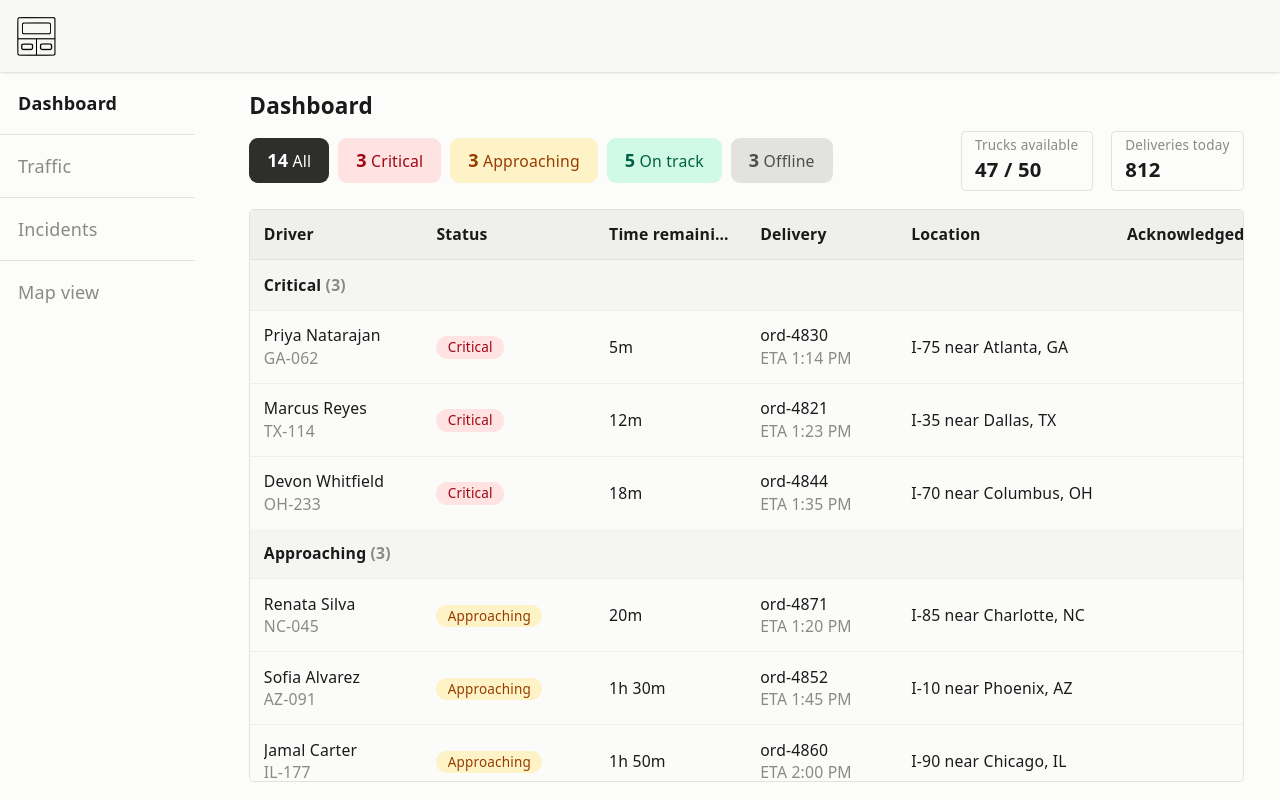
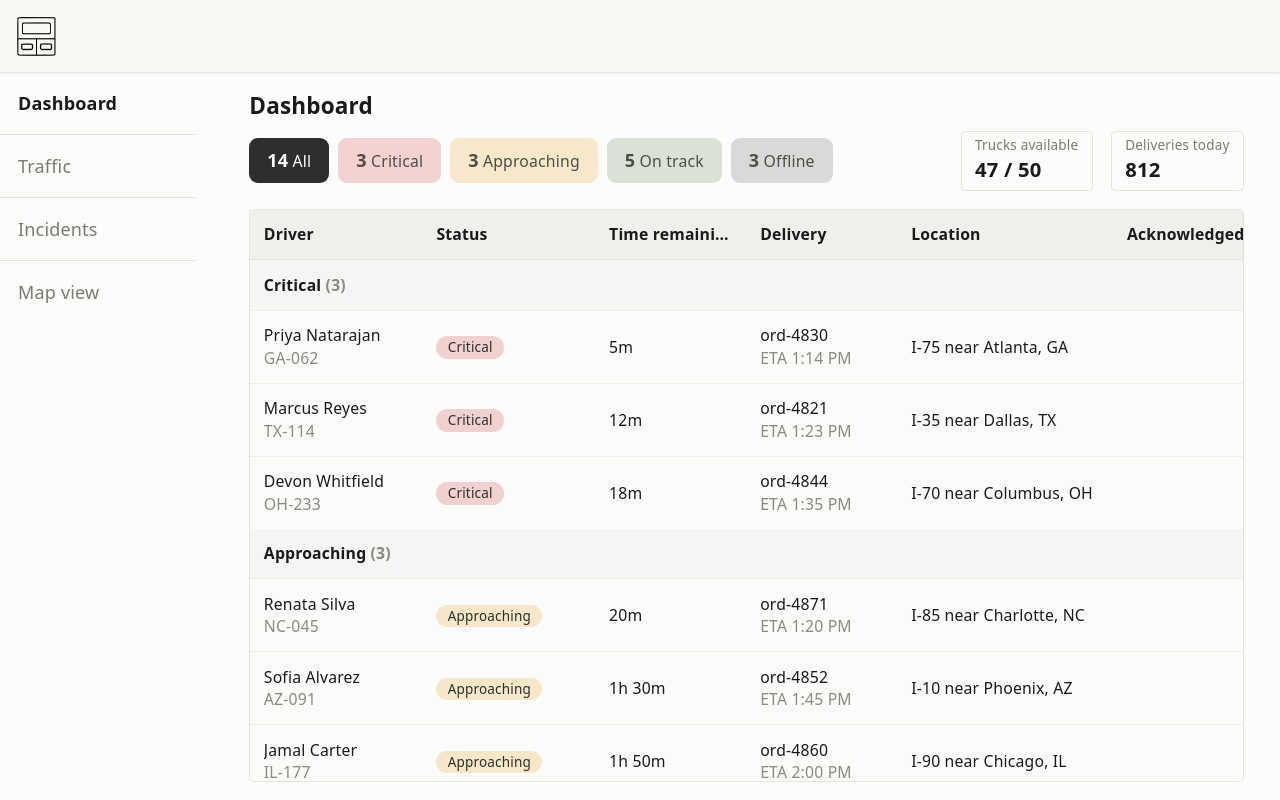
Before and after one commit to charlottemoche/fleet-toast, a React (Vite) app: page / in a window 1280 px wide. Built offline with nearby package versions, Linux system fonts and the light colour scheme.

Commit message:
fix: tailwind

```diff
--- a/src/components/dashboard/Dashboard.jsx
+++ b/src/components/dashboard/Dashboard.jsx
@@ -41,8 +41,8 @@ export function Dashboard({
                   className={[
                     'w-full rounded p-4 text-left transition-colors duration-500 hover:bg-gray-200 dark:text-gray-200 dark:hover:bg-gray-800',
                     item === SELECTED_NAV_ITEM
-                      ? 'font-bold'
-                      : 'text-gray-500 dark:text-gray-400',
+                      ? 'font-semibold'
+                      : 'text-gray-600/90 dark:text-gray-400',
                   ].join(' ')}
                 >
                   {item}
@@ -64,13 +64,17 @@ export function Dashboard({
             <div className="flex flex-col gap-2 sm:flex-row sm:items-center sm:justify-between">
               <div className="flex shrink-0 gap-4 text-sm">
                 <div className="rounded border border-gray-200 px-3 py-1 dark:border-gray-800">
-                  <div className="text-xs text-gray-500">Trucks available</div>
+                  <div className="text-xs text-gray-600/90">
+                    Trucks available
+                  </div>
                   <div className="text-lg font-semibold">
                     {TRUCKS_AVAILABLE}
                   </div>
                 </div>
                 <div className="rounded border border-gray-200 px-3 py-1 dark:border-gray-800">
-                  <div className="text-xs text-gray-500">Deliveries today</div>
+                  <div className="text-xs text-gray-600/90">
+                    Deliveries today
+                  </div>
                   <div className="text-lg font-semibold">
                     {DELIVERIES_TODAY}
                   </div>
--- a/src/components/dashboard/DriverRow.jsx
+++ b/src/components/dashboard/DriverRow.jsx
@@ -11,7 +11,7 @@ export function DriverRow({ driver, now, onSelectDriver, isAcknowledged }) {
   return (
     <tr
       onClick={() => onSelectDriver(driver.id)}
-      className={`${tier.rowClassName} cursor-pointer transition-colors duration-300 hover:bg-gray-100 dark:hover:bg-gray-800/60`}
+      className={`cursor-pointer bg-gray-50/60 transition-colors duration-300 hover:bg-gray-100 dark:bg-gray-800/50 dark:hover:bg-gray-800/60 ${tierId === 'offline' ? 'text-gray-400' : ''}`}
     >
       <td className="overflow-hidden p-3">
         <button
--- a/src/components/dashboard/StatusFilters.jsx
+++ b/src/components/dashboard/StatusFilters.jsx
@@ -1,6 +1,5 @@
 import {
-  getSectionActiveClassName,
-  getSectionBadgeClassName,
+  getSectionColor,
   getSectionLabel,
   sectionOrder,
 } from '../../data/statusConfig.js'
@@ -10,8 +9,6 @@ const ALL_ACTIVE_CLASS =
 const ALL_INACTIVE_CLASS =
   'bg-gray-100 text-gray-700 dark:bg-gray-800 dark:text-gray-300'
 
-// sectionOrder is urgency-sorted, so the first section is the one that
-// deserves an assertive screen-reader announcement when its count changes.
 const mostUrgentSection = sectionOrder[0]
 
 function countAllDrivers(driversBySection) {
@@ -49,9 +46,7 @@ export function StatusFilters({
       </button>
       {sectionOrder.map((section) => {
         const isActive = activeFilter === section
-        const className = isActive
-          ? getSectionActiveClassName(section)
-          : getSectionBadgeClassName(section)
+        const color = getSectionColor(section)
 
         return (
           <button
@@ -59,7 +54,12 @@ export function StatusFilters({
             type="button"
             onClick={() => toggleFilter(section)}
             aria-pressed={isActive}
-            className={`rounded-lg px-4 py-2 text-sm font-medium transition-colors ${className}`}
+            style={{ '--tier': `var(--color-${color})` }}
+            className={
+              isActive
+                ? 'rounded-lg bg-[var(--tier)] px-4 py-2 text-sm font-medium text-white transition-colors'
+                : 'rounded-lg bg-[var(--tier)]/20 px-4 py-2 text-sm font-medium text-gray-700 transition-colors duration-500 hover:bg-[var(--tier)]/40 dark:bg-[var(--tier)]/60 dark:text-gray-300'
+            }
           >
             <span
               className="text-base font-semibold"
--- a/src/components/status/StatusBadge.jsx
+++ b/src/components/status/StatusBadge.jsx
@@ -1,12 +1,8 @@
 export function StatusBadge({ tier }) {
   return (
-    // pointer-events-none: this badge is purely informational, not a
-    // control — the hover styling in tier.badgeClassName exists for the
-    // filter buttons in StatusFilters.jsx, which share this class string.
-    // Disabling pointer events here stops :hover from firing on the badge
-    // itself without touching that shared style.
     <span
-      className={`pointer-events-none inline-flex items-center rounded-full px-2.5 py-0.5 text-xs font-medium ${tier.badgeClassName}`}
+      className="pointer-events-none inline-flex items-center rounded-full bg-[var(--tier)]/20 px-2.5 py-0.5 text-xs font-medium text-gray-800 dark:bg-[var(--tier)]/60 dark:text-white"
+      style={{ '--tier': `var(--color-${tier.color})` }}
     >
       {tier.label}
     </span>
--- a/src/data/statusConfig.js
+++ b/src/data/statusConfig.js
@@ -1,6 +1,3 @@
-// Sorted ascending by maxMinutesRemaining — resolveStatusTier's array-order
-// scan relies on this order to act as the severity logic. Add a new tier by
-// inserting one object here; nothing else needs to change.
 export const statusTiers = [
   {
     id: 'critical',
@@ -8,11 +5,7 @@ export const statusTiers = [
     maxMinutesRemaining: 20,
     section: 'critical',
     alwaysExpanded: true,
-    badgeClassName:
-      'bg-red-100 text-red-800 dark:bg-red-950/60 dark:text-red-300 hover:bg-red-200 dark:hover:bg-red-950',
-    activeBadgeClassName: 'bg-red-700 text-white',
-    rowClassName:
-      'bg-gray-50/60 dark:bg-gray-800/50 transition-colors duration-300',
+    color: 'error',
   },
   {
     id: 'approaching',
@@ -20,11 +13,7 @@ export const statusTiers = [
     maxMinutesRemaining: 120,
     section: 'approaching',
     alwaysExpanded: true,
-    badgeClassName:
-      'bg-amber-100 text-amber-800 dark:bg-amber-950/60 dark:text-amber-300 hover:bg-amber-200 dark:bg-amber-950',
-    activeBadgeClassName: 'bg-amber-700 text-white',
-    rowClassName:
-      'bg-gray-50/60 dark:bg-gray-800/50 transition-colors duration-300',
+    color: 'warning',
   },
   {
     id: 'on-track',
@@ -32,11 +21,7 @@ export const statusTiers = [
     maxMinutesRemaining: Infinity,
     section: 'on-track',
     alwaysExpanded: false,
-    badgeClassName:
-      'bg-emerald-100 text-emerald-800 dark:bg-emerald-950/60 dark:text-emerald-300 dark:bg-emerald-950',
-    activeBadgeClassName: 'bg-emerald-700 text-white',
-    rowClassName:
-      'bg-gray-50/60 dark:bg-gray-800/50 transition-colors duration-300',
+    color: 'success',
   },
 ]
 
@@ -45,10 +30,7 @@ export const offlineTier = {
   label: 'Offline',
   section: 'offline',
   alwaysExpanded: false,
-  badgeClassName:
-    'bg-gray-200 text-gray-700 dark:bg-gray-800 dark:text-gray-300',
-  activeBadgeClassName: 'bg-gray-700 text-white',
-  rowClassName: 'text-gray-400 bg-gray-50/60 dark:bg-gray-900',
+  color: 'info',
 }
 
 export const sectionOrder = ['critical', 'approaching', 'on-track', 'offline']
@@ -63,9 +45,6 @@ export function getTierById(tierId) {
   return allTiers.find((tier) => tier.id === tierId)
 }
 
-// A section's label/expanded behavior is derived from whichever tiers
-// belong to it, rather than assumed from the tier id, so a section stays
-// correct even if a future tier addition splits it into more than one tier.
 export function getSectionLabel(sectionId) {
   return allTiers.find((tier) => tier.section === sectionId)?.label
 }
@@ -76,11 +55,6 @@ export function isSectionAlwaysExpanded(sectionId) {
   )
 }
 
-export function getSectionBadgeClassName(sectionId) {
-  return allTiers.find((tier) => tier.section === sectionId)?.badgeClassName
+export function getSectionColor(sectionId) {
+  return allTiers.find((tier) => tier.section === sectionId)?.color
 }
-
-export function getSectionActiveClassName(sectionId) {
-  return allTiers.find((tier) => tier.section === sectionId)
-    ?.activeBadgeClassName
-}
--- a/src/index.css
+++ b/src/index.css
@@ -1,6 +1,6 @@
 @import 'tailwindcss';
 
-@theme {
+@theme static {
   --color-gray-50: #f8f8f5;
   --color-gray-100: #efefec;
   --color-gray-200: #e2e2de;
@@ -12,12 +12,14 @@
   --color-gray-800: #2e2e2c;
   --color-gray-900: #1a1a1a;
   --color-gray-950: #121212;
+
+  --color-success: #4f7942;
+  --color-error: #c62828;
+  --color-warning: #d99600;
+  --color-info: #4d4d4a;
 }
 
 :root {
-  --gray: var(--color-gray-50);
-  --gray-darker: var(--color-gray-950);
-
   --text: #6b6375;
   --text-h: #08060d;
   --bg: #fff;
@@ -72,3 +74,7 @@ body {
 button:not(:disabled) {
   cursor: pointer;
 }
+
+button:focus-visible {
+  outline: 2px solid grey;
+}
```
